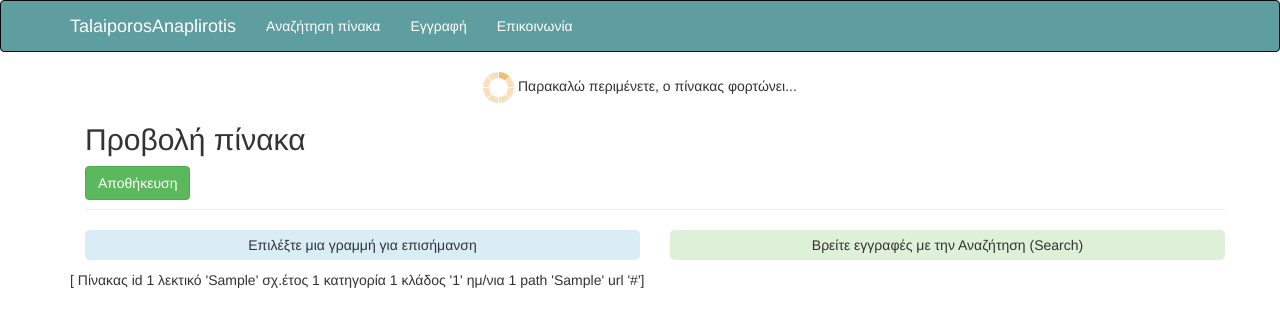
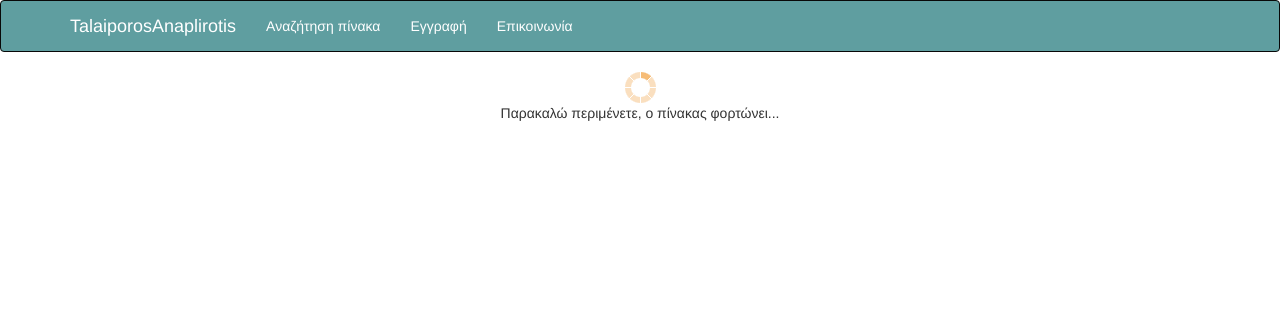
Before and after one commit to fkaralis/talaiporosanaplirotis, a Flask app: template app/templates/display.html in a window 1280 px wide. Shown: the top 327 px of the page. Run offline with Flask 2, Linux system fonts and the light colour scheme; tables that the repository leaves empty hold one stand-in row (values such as "Sample post"); the template is opened without the code that fills it: values that come from a table or form of the project are taken from there, most other values are stand-ins (such as "Sample title", 1, 10 or a date in 2020); parts of the project's set-up code (start-up, migrations or seed data) failed here and were passed over; some libraries are stand-ins or nearby versions.

Commit message:
loading with hidden main

```diff
--- a/app/static/custom.css
+++ b/app/static/custom.css
@@ -94,3 +94,7 @@ tbody tr:hover { /* th:hover also if you wish */
     border-radius: 5px;
     padding: 5px;
 }
+
+div#main {
+    display: none;
+}
--- a/app/templates/display.html
+++ b/app/templates/display.html
@@ -10,11 +10,11 @@
 
 {% block page_content %}
 <div id="overlay" align="center">
-     <img src="{{ url_for('static', filename = 'ajax-loader.gif') }}" alt="Loading" />
+     <img src="{{ url_for('static', filename = 'ajax-loader.gif') }}" alt="Loading" /><br>
      Παρακαλώ περιμένετε, ο πίνακας φορτώνει...
 </div>
 
-<div class="container">
+<div id="main" class="container">
     <div class="page-header">
         <h2>Προβολή πίνακα</h2>
         <a href="{{ url_for('main.download_remove') }}" class="btn btn-success" id="pinakas_save" download="{{ download_filename }}">Αποθήκευση</a>
@@ -43,18 +43,20 @@
 <script type="text/javascript" src="https://cdn.datatables.net/v/bs/dt-1.10.13/fc-3.2.2/fh-3.1.2/r-2.1.1/sc-1.4.2/se-1.2.0/datatables.min.js"></script>
 
 <script charset="utf-8" type="text/javascript">
-$(document).ready(function() {
+
+$(window).load(function(){
+    // page fully loaded
+
+    // fade out overlay div
+    $('#overlay').fadeOut();
+    // show main div
+    $('#main').show();
+    //show table
     $('#display_table').find('table').DataTable( {
         "scrollX": true,
         fixedColumns: true,
         select: true
     } );
-} );
-
-$(window).load(function(){
-   // PAGE IS FULLY LOADED
-   // FADE OUT YOUR OVERLAYING DIV
-   $('#overlay').fadeOut();
 });
 </script>
 {% endblock %}
```
